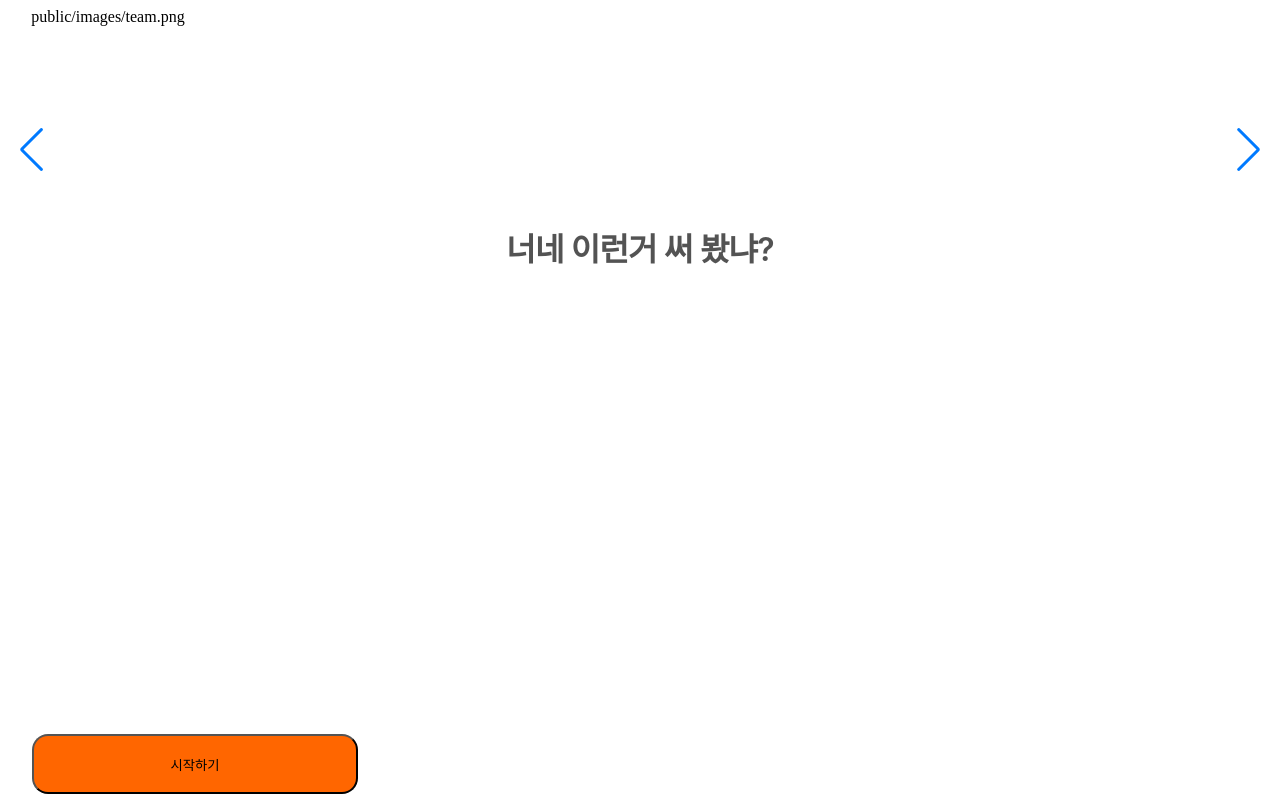
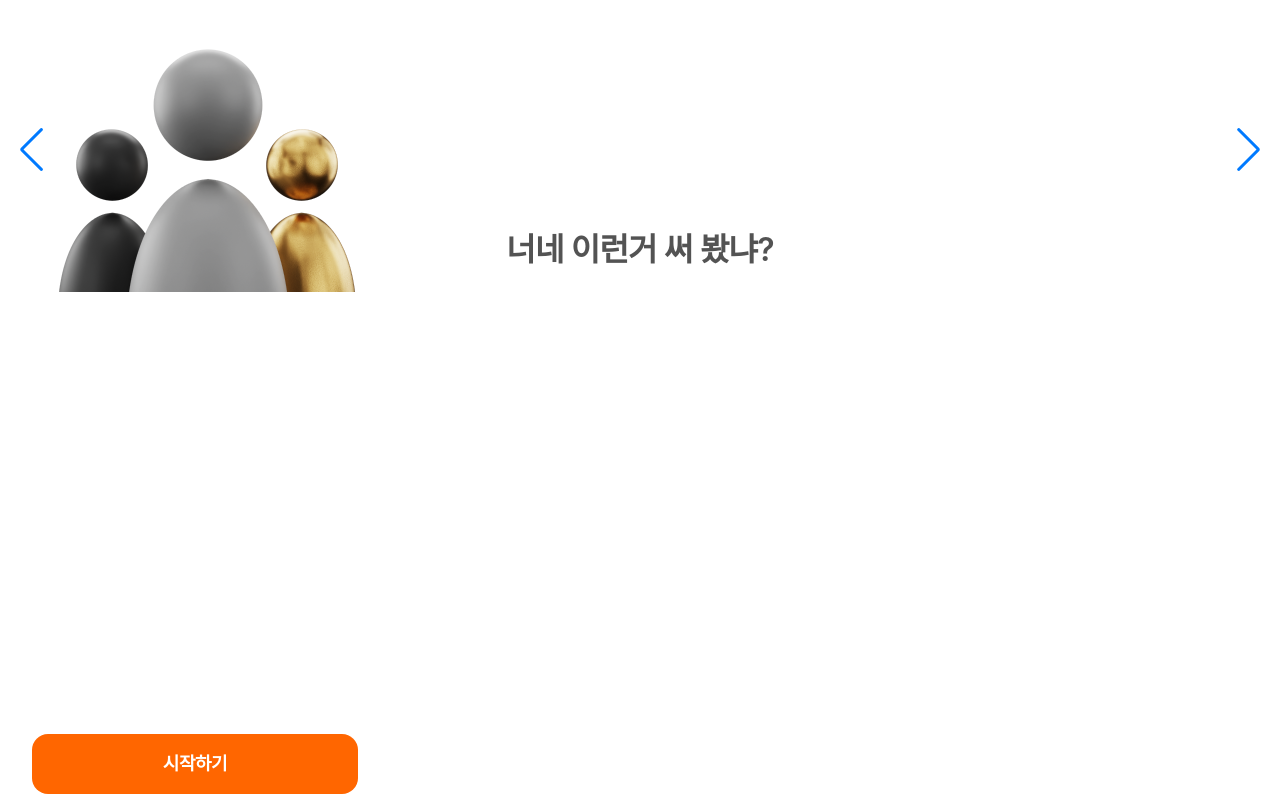
Before and after one commit to INKmin9/withme58-front-end, a React (Create React App) app: page / in a window 1280 px wide. Built offline with nearby package versions, Linux system fonts and the light colour scheme.

Commit message:
🐛 fix: 이미지 경로 수정

```diff
--- a/src/components/Lading/Advertise.jsx
+++ b/src/components/Lading/Advertise.jsx
@@ -4,7 +4,9 @@ import styled from 'styled-components';
 export default function Advertise({ image, title, content }) {
   return (
     <Container>
-      <ImageArea>{image}</ImageArea>
+      <ImageArea>
+        <img src={image} alt={title || '설명 이미지'} />
+      </ImageArea>
       <TextBox>
         <TitleArea>{title}</TitleArea>
         <ContentArea>{content}</ContentArea>
--- a/src/components/Lading/PagenationForLanding.jsx
+++ b/src/components/Lading/PagenationForLanding.jsx
@@ -1,16 +1,12 @@
 import React from 'react';
 import styled from 'styled-components';
 import { Swiper, SwiperSlide } from 'swiper/react';
-import { Navigation, Pagination, Autoplay } from 'swiper';
 import Advertise from './Advertise';
 
-// import 'swiper/swiper-bundle.css';
 import 'swiper/css';
 import 'swiper/css/autoplay';
 import 'swiper/css/navigation';
 import 'swiper/css/pagination';
-
-// SwiperCore.use([Navigation, Pagination, Autoplay]); //swiper
 
 export default function PagenaionForLanding() {
   return (
@@ -25,21 +21,21 @@ export default function PagenaionForLanding() {
       >
         <SwiperSlide>
           <Advertise
-            image="public/images/team.png"
+            image="/images/team.png"
             title="너네 이런거 써 봤냐?"
             container="여기는 설명 영역입니다!!"
           />
         </SwiperSlide>
         <SwiperSlide>
           <Advertise
-            image="public/images/coin.png"
+            image="/images/coin.png"
             title="미리 금 사놓을 걸.."
             container="여기는 설명 영역입니다!!"
           />
         </SwiperSlide>
         <SwiperSlide>
           <Advertise
-            image="public/images/team.png"
+            image="/images/team.png"
             title="로그인하러 가자"
             container="여기는 설명 영역입니다!!"
           />
--- a/src/components/Lading/StartButton.jsx
+++ b/src/components/Lading/StartButton.jsx
@@ -13,5 +13,25 @@ const StyledButton = styled.button`
   top: 734px;
 
   background: #ff6600;
+  border: none;
   border-radius: 16px;
+  color: #fff;
+  /* 시작하기 */
+
+  /* position: absolute;
+width: 65px;
+height: 26px;
+left: 162px;
+top: 751px; */
+
+  /* font-family: 'SF Pro Text'; */
+  font-style: normal;
+  font-weight: 600;
+  font-size: 18px;
+  line-height: 26px;
+  /* identical to box height, or 144% */
+  text-align: center;
+  letter-spacing: -0.025em;
+
+  /* color: #ffffff; */
 `;
```
